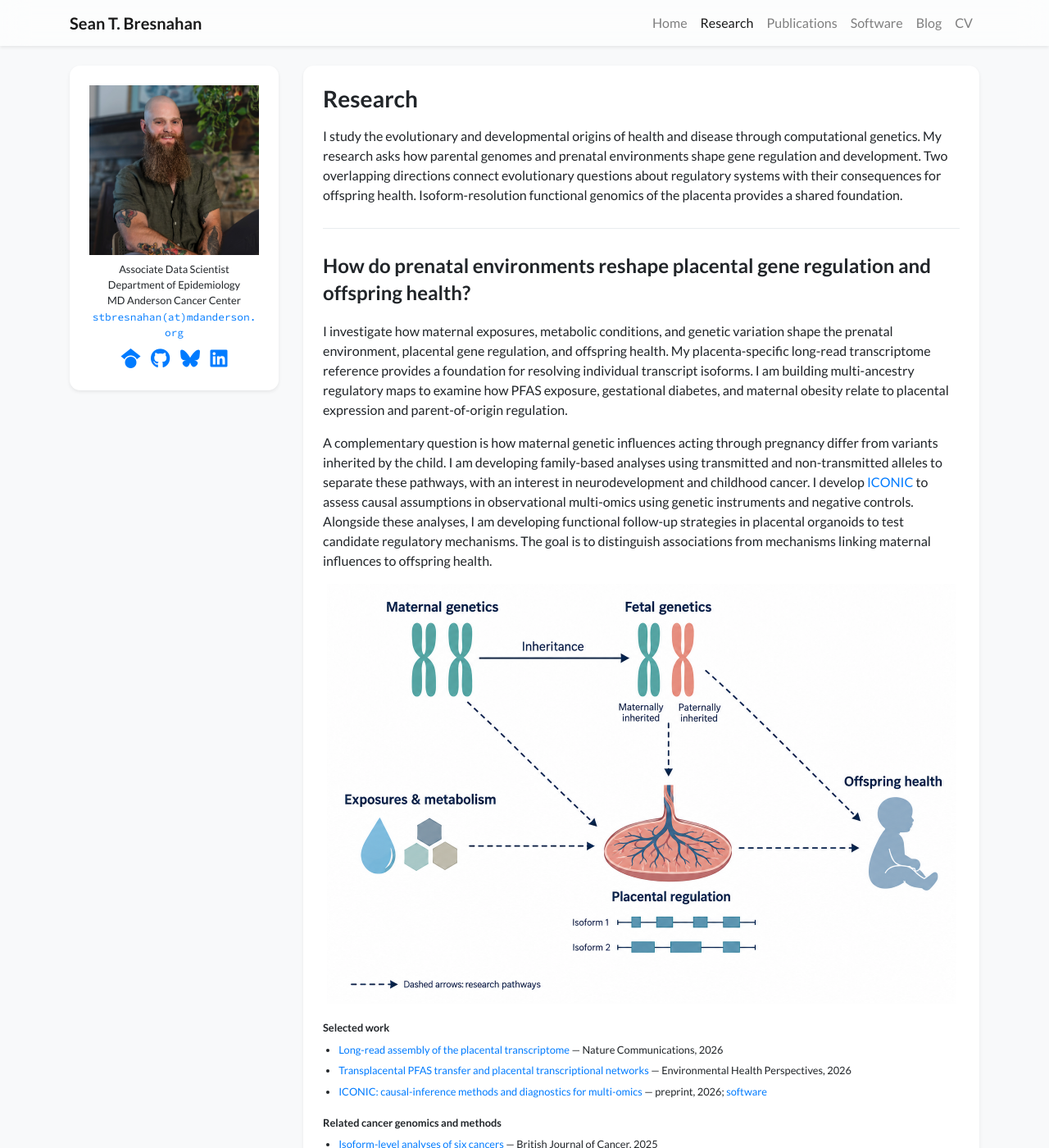
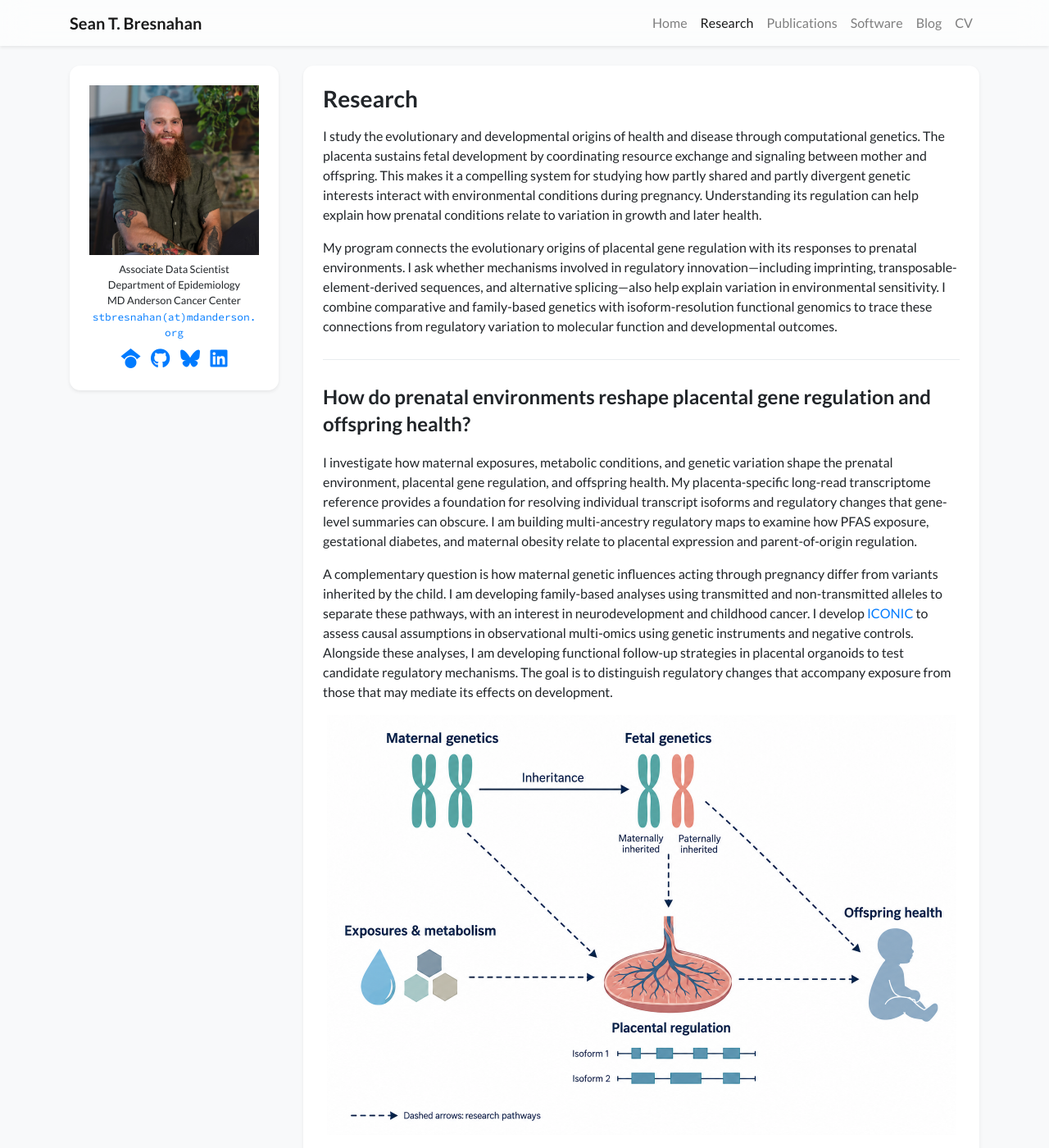
Before and after one commit to sbresnahan/sbresnahan.github.io, a Jekyll site: the page built from research.html, in a window 1280 px wide and 1400 px high. Shown: the whole window at 82% size. Built offline with Jekyll 4.4.1, drawn with Linux system fonts in a browser that asks for light colours; nearby versions of some CDN libraries; a style sheet for code colours, icons or effects is not loaded; some of the changed text lies outside the part shown.

```diff
--- a/_data/profile.yml
+++ b/_data/profile.yml
@@ -20,7 +20,11 @@ short_bio: >-
     I am a computational geneticist studying the evolutionary and developmental origins
     of health and disease. I investigate how parental genomes and prenatal environments
     shape gene regulation and development. My interests span evolutionary biology, molecular
-    genetics, and environmental health, which converge in the placenta.
+    genetics, and environmental health. The placenta brings these interests together:
+    it supports fetal development while mediating interactions between maternal and
+    offspring genomes and the prenatal environment. I ask how the evolutionary origins
+    of its regulatory systems help explain variation in development and responses to
+    conditions during pregnancy.
   </p>
   <p>
     My research combines computational methods and functional genomics to connect genetic
--- a/research.html
+++ b/research.html
@@ -15,11 +15,19 @@ permalink: /research/
                 <h1 class="h3 mb-3">Research</h1>
                 <p>
                     I study the evolutionary and developmental origins of health and disease through
-                    computational genetics. My research asks how parental genomes and prenatal environments
-                    shape gene regulation and development.
-                    Two overlapping directions connect evolutionary questions about regulatory systems with
-                    their consequences for offspring health. Isoform-resolution functional genomics of the
-                    placenta provides a shared foundation.
+                    computational genetics. The placenta sustains fetal development by coordinating resource
+                    exchange and signaling between mother and offspring. This makes it a compelling system
+                    for studying how partly shared and partly divergent genetic interests interact with
+                    environmental conditions during pregnancy. Understanding its regulation can help explain
+                    how prenatal conditions relate to variation in growth and later health.
+                </p>
+                <p>
+                    My program connects the evolutionary origins of placental gene regulation with its
+                    responses to prenatal environments. I ask whether mechanisms involved in regulatory
+                    innovation—including imprinting, transposable-element-derived sequences, and alternative
+                    splicing—also help explain variation in environmental sensitivity. I combine comparative
+                    and family-based genetics with isoform-resolution functional genomics to trace these
+                    connections from regulatory variation to molecular function and developmental outcomes.
                 </p>
 
                 <section class="research-section" id="environment">
@@ -31,7 +39,8 @@ permalink: /research/
                                 I investigate how maternal exposures, metabolic conditions, and genetic variation
                                 shape the prenatal environment, placental gene regulation, and offspring health.
                                 My placenta-specific long-read transcriptome reference provides a foundation for
-                                resolving individual transcript isoforms. I am building multi-ancestry regulatory
+                                resolving individual transcript isoforms and regulatory changes that gene-level
+                                summaries can obscure. I am building multi-ancestry regulatory
                                 maps to examine how PFAS exposure, gestational diabetes, and maternal obesity
                                 relate to placental expression and parent-of-origin regulation.
                             </p>
@@ -44,7 +53,8 @@ permalink: /research/
                                 in observational multi-omics using genetic instruments and negative controls.
                                 Alongside these analyses, I am developing functional follow-up strategies in
                                 placental organoids to test candidate regulatory mechanisms. The goal is to
-                                distinguish associations from mechanisms linking maternal influences to offspring health.
+                                distinguish regulatory changes that accompany exposure from those that may
+                                mediate its effects on development.
                             </p>
                         </div>
                         <figure class="research-art">
@@ -65,7 +75,7 @@ permalink: /research/
                     <ul class="research-links small">
                         <li><a href="https://doi.org/10.1038/s41416-025-03141-y">Isoform-level analyses of six cancers</a> &mdash; British Journal of Cancer, 2025</li>
                         <li><a href="https://doi.org/10.64898/2026.03.22.713514">Long-read transcript assemblies and breast cancer risk</a> &mdash; preprint, 2026</li>
-                        <li><a href="https://doi.org/10.1101/2025.08.20.671303">Quantification, eQTL replicability, colocalization, and TWAS</a> &mdash; preprint, 2025</li>
+                        <li><a href="https://doi.org/10.1038/s41588-026-02827-0">Quantification, eQTL replicability, colocalization, and TWAS</a> &mdash; Nature Genetics, 2026</li>
                     </ul>
                 </section>
 
@@ -77,9 +87,10 @@ permalink: /research/
                                 Nutritive tissues mediate resource transfer between mothers and offspring, creating
                                 a setting in which parental genetic interests can diverge. I investigate how this
                                 conflict shapes gene regulation in animals, focusing on placental mammals and
-                                comparative questions in live-bearing fishes. I ask whether independent origins
-                                of placentation reveal shared regulatory pressures, and how parent-of-origin
-                                regulation and transposable-element-derived sequences contribute to these systems.
+                                comparative questions in live-bearing fishes. Independent origins of placentation
+                                provide a way to ask whether similar resource-allocation problems recruit similar
+                                regulatory mechanisms. I examine how parent-of-origin regulation and
+                                transposable-element-derived sequences contribute to these systems.
                             </p>
                             <p>
                                 From social behavior and reproductive division of labor in eusocial insects to
@@ -87,8 +98,8 @@ permalink: /research/
                                 genomes shape gene regulation and development. I combine reciprocal crosses,
                                 allele-specific genomic analyses, isoform-resolution genomics, and comparative
                                 regulatory analyses to examine how evolutionary conflict shapes regulatory
-                                variation. I ask when similar selective pressures produce similar molecular
-                                solutions and how those solutions influence development.
+                                variation. I ask how the evolutionary histories of these regulatory systems
+                                relate to their responsiveness to environmental conditions during development.
                             </p>
                         </div>
                         <figure class="research-art">
```
Also changed, not shown: _news/2026-quantification-published.md (added, +10 -0 lines), _publications/2025/2025-quantification-replicability.md (deleted, +0 -18 lines), _publications/2026/2026-quantification-replicability.md (added, +19 -0 lines), README.md.
